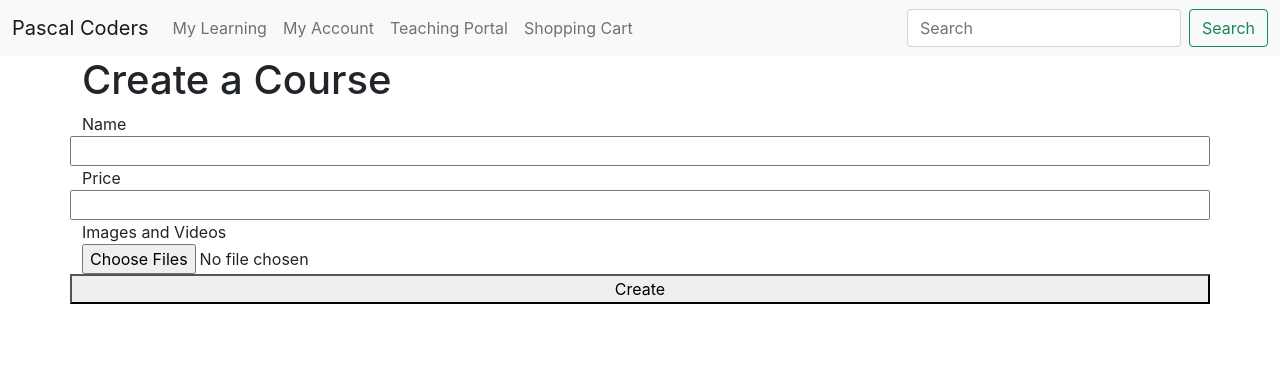
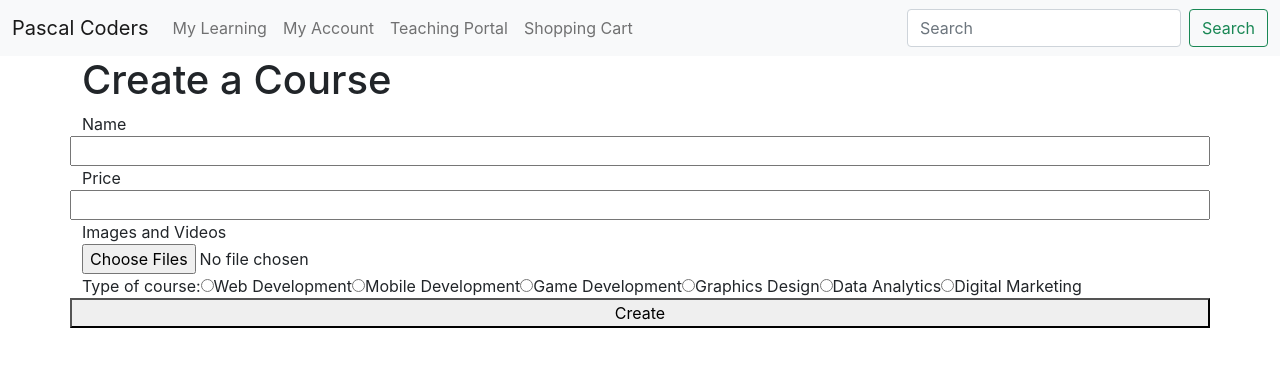
Before and after one commit to tomluxton/pascal-coders, a React (Create React App) app: page /teaching-portal/create-course in a window 1280 px wide. Shown: the top 366 px of the page. Built offline with nearby package versions, Linux system fonts and the light colour scheme; no server answers; sample sign-in values are in the browser's storage.

Commit message:
Form works for course type

```diff
--- a/src/pages/CreateCourse.jsx
+++ b/src/pages/CreateCourse.jsx
@@ -136,12 +136,19 @@ function CreateCourse() {
     )
   }
 
+  const radioOnChange = e => {
+    setFormData ((prevState) => ({
+      ...prevState,
+      type: e.target.value,
+    }))
+  }
+
   return (
     <Container>
       <Row>
       <h1>Create a Course</h1>
       </Row>
-      <form onSubmit={onSubmit}>
+      <form onSubmit={onSubmit} className = "form-inline">
         <Row>
           <label>Name</label>
           <input type = "text" id = "name" value = {name} onChange = {onChange} required/>
@@ -154,6 +161,22 @@ function CreateCourse() {
           <label>Images and Videos</label>
           <input type = "file" id = "images" accept = '.jpg,.png,.jpeg' onChange = {onChange} multiple required/>
         </Row>
+        <div onChange = {radioOnChange}>
+          <label>Type of course:</label>
+          <input type="radio" id="wd" name="courseType" value="Web Development" />
+          <label for="wd">Web Development</label>
+          <input type="radio" id="md" name="courseType" value="Mobile Developmen" />
+          <label for="md">Mobile Development</label>
+          <input type="radio" id="gd" name="courseType" value="Game Development" />
+          <label for="gd">Game Development</label>
+          <input type="radio" id="gdes" name="courseType" value="Graphics Design" />
+          <label for="gdes">Graphics Design</label>
+          <input type="radio" id="da" name="courseType" value="Data Analytics" />
+          <label for="da">Data Analytics</label>
+          <input type="radio" id="dm" name="courseType" value="Digital Marketing" />
+          <label for="dm">Digital Marketing</label>
+        </div>
+
         <Row>
         <button type = "submit">Create</button>
         </Row>
```
